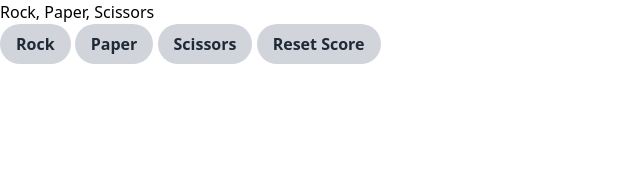
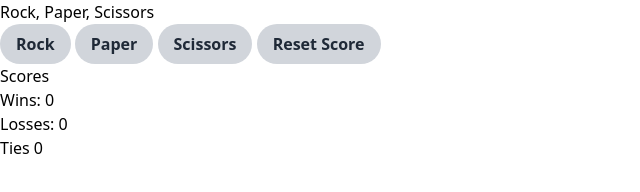
Before and after one commit to TheRealSharuto/rock-paper-scissors, a website: page rock-paper-scissors.html in a window 1280 px wide. Shown: the whole page, without its empty margins (0-640 px from the left). Drawn offline with Linux system fonts and the light colour scheme.

Commit message:
Score objects development

```diff
--- a/main.js
+++ b/main.js
@@ -8,6 +8,10 @@ if (!score) {
         ties: 0
     }
 };
+document.getElementById('wins').innerHTML = "Wins: " + score.wins;
+document.getElementById('losses').innerHTML = "Losses: "+ score.losses;
+document.getElementById('ties').innerHTML = "Ties "+ score.ties;
+
 
 console.log(JSON.parse(localStorage.getItem('score')));
 /*
--- a/rock-paper-scissors.html
+++ b/rock-paper-scissors.html
@@ -21,6 +21,13 @@
         score.ties = 0;
         localStorage.removeItem('score');
     ">Reset Score</button>
+
+    <div>
+        <h2>Scores</h2>
+        <p id="wins">Wins: </p>
+        <p id="losses">Losses: </p>
+        <p id="ties">Ties: </p>
+    </div>
     <script src="main.js"></script>
 </body>
 
```
